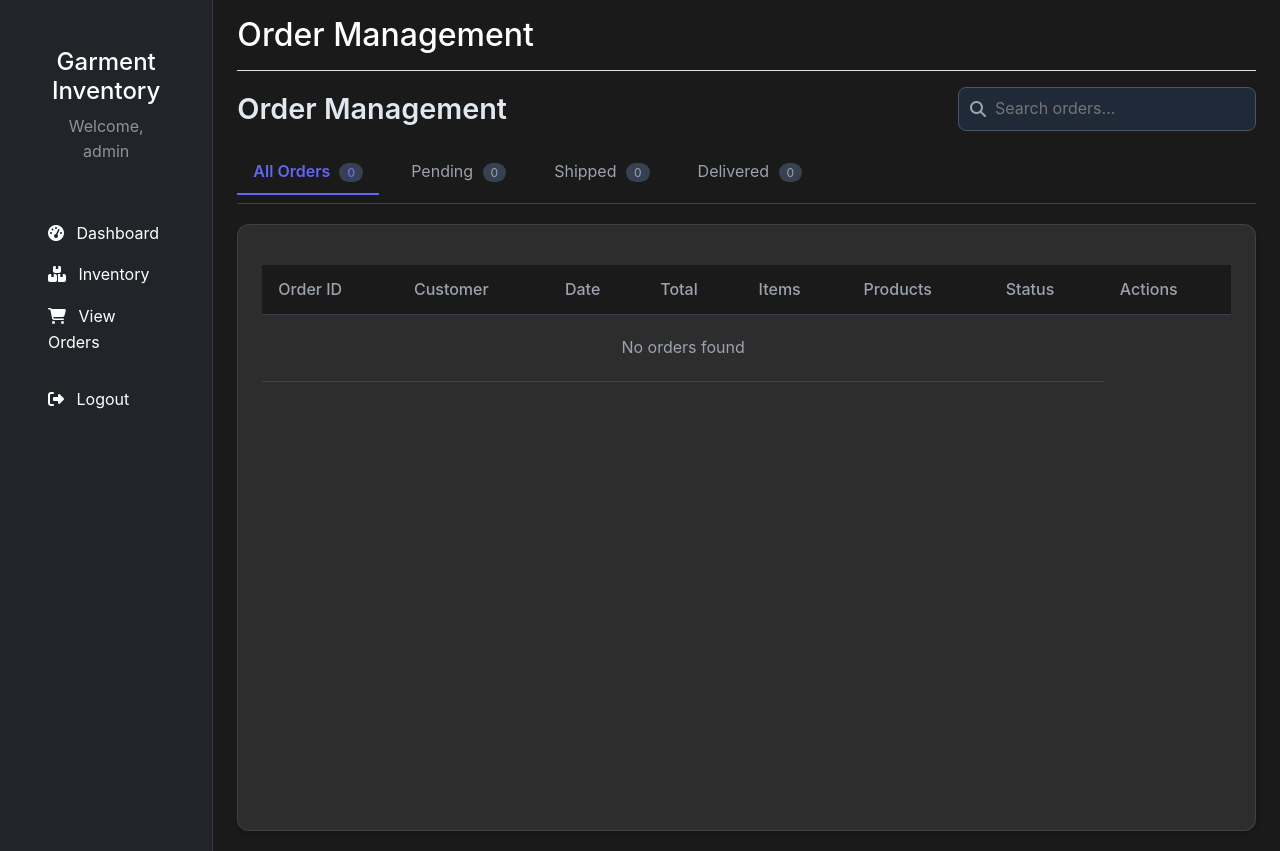
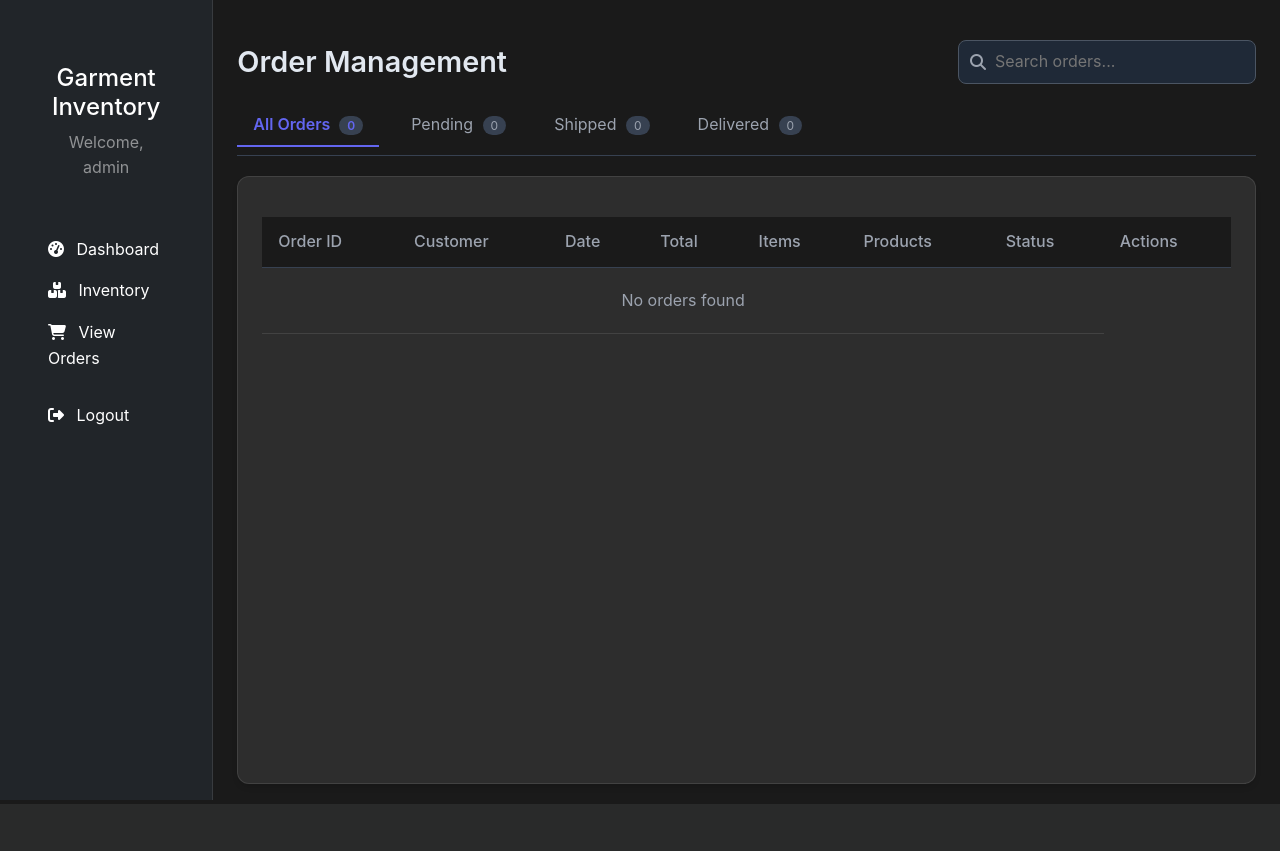
Before and after one commit to Seaaaany1804/garment-inventory-management, a PHP site: page /pages/admin/orders.php in a window 1280 px wide. After the commit the page ends 804 px from the top, so only its background shows below. Run offline with PHP 8.4, Linux system fonts and the light colour scheme; a user stored in the database is signed in; data that the repository does not hold is empty; some libraries are stand-ins or nearby versions.

Commit message:
feat: update UI

```diff
--- a/assets/css/style.css
+++ b/assets/css/style.css
@@ -23,6 +23,9 @@
     background-color: var(--background-dark);
     color: var(--text-primary);
     line-height: 1.6;
+    min-height: 100vh;
+    display: flex;
+    flex-direction: column;
 }
 
 .container {
@@ -153,6 +156,11 @@
     background: var(--background-light);
     padding: 2rem;
     border-right: 1px solid rgba(255, 255, 255, 0.1);
+    min-height: 100vh;
+    position: sticky;
+    top: 0;
+    height: 100%;
+    overflow-y: auto;
 }
 
 .main-content {
@@ -415,3 +423,12 @@
         grid-template-columns: 1fr;
     }
 }
+
+html, body {
+    height: 100%;
+    min-height: 100vh;
+}
+
+.container-fluid, .row {
+    min-height: 100vh;
+}
--- a/layouts/header.php
+++ b/layouts/header.php
@@ -23,10 +23,10 @@
 </head>
 <body>
     <div class="container-fluid">
-        <div class="row">
+        <div class="row vh-100">
             <!-- Sidebar -->
             <nav id="sidebar" class="col-md-3 col-lg-2 d-md-block bg-dark sidebar">
-                <div class="position-sticky">
+                <div class="position-sticky pt-3 h-100">
                     <div class="text-center p-3 mb-3">
                         <h4 class="text-white">Garment Inventory</h4>
                         <p class="text-white-50">Welcome, <?php echo $_SESSION['username']; ?></p>
@@ -87,8 +87,5 @@
             </nav>
 
             <!-- Main Content -->
-            <main class="col-md-9 ms-sm-auto col-lg-10 px-md-4">
-                <div class="d-flex justify-content-between flex-wrap flex-md-nowrap align-items-center pt-3 pb-2 mb-3 border-bottom">
-                    <h1 class="h2"><?php echo isset($pageTitle) ? $pageTitle : 'Garment Inventory Management'; ?></h1>
-                </div>
+            <main class="col-md-9 ms-sm-auto col-lg-10 px-md-4 d-flex flex-column min-vh-100">
                 <!-- Content goes below this line -->
--- a/pages/admin/orders.php
+++ b/pages/admin/orders.php
@@ -248,10 +248,10 @@
 include '../../layouts/header.php';
 ?>
 
-<div style="margin-bottom: 20px; display: flex; justify-content: space-between; align-items: center; flex-wrap: wrap; gap: 1rem;">
+<div style="margin-bottom: 20px; display: flex; margin-top: 40px; justify-content: space-between; align-items: center; flex-wrap: wrap; gap: 1rem;">
     <h1 style="font-size: 1.8rem; font-weight: 600; margin: 0; color: #e2e8f0;"><?php echo $pageTitle; ?></h1>
 
-    <div style="display: flex; gap: 1rem; align-items: center;">
+    <div style="display: flex; gap: 1rem;  align-items: center;">
         <div class="search-container" style="position: relative;">
             <input type="text" placeholder="Search orders..." style="padding: 8px 12px 8px 36px; border-radius: 8px; border: 1px solid #4b5563; background-color: #1f2937; color: #e2e8f0; min-width: 250px;">
             <i class="fas fa-search" style="position: absolute; left: 12px; top: 50%; transform: translateY(-50%); color: #9ca3af;"></i>
--- a/pages/staff/dashboard.php
+++ b/pages/staff/dashboard.php
@@ -12,7 +12,7 @@
 include '../../layouts/header.php';
 ?>
 
-<div class="stats-grid">
+<div class="stats-grid" style="margin-top: 40px;">
     <div class="stat-card">
         <h3>Pending Orders</h3>
         <div class="value">14</div>
--- a/pages/staff/manageinventory.php
+++ b/pages/staff/manageinventory.php
@@ -111,7 +111,7 @@
     </div>
 <?php endif; ?>
 
-<div class="stats-grid">
+<div class="stats-grid" style="margin-top: 40px;">
     <div class="stat-card">
         <h3>Total Products</h3>
         <div class="value"><?php echo $totalProducts; ?></div>
--- a/pages/staff/processorders.php
+++ b/pages/staff/processorders.php
@@ -236,7 +236,7 @@
 include '../../layouts/header.php';
 ?>
 
-<div class="stats-grid">
+<div class="stats-grid" style="margin-top: 40px;">
     <div class="stat-card">
         <h3>Total Orders</h3>
         <div class="value"><?php echo $totalOrders; ?></div>
```
Also changed, not shown: pages/admin/dashboard.php (+14 -2 lines), pages/admin/inventory.php (+7 -1 lines), pages/sales/dashboard.php (+7 -1 lines), pages/sales/inventory.php (+7 -1 lines).
